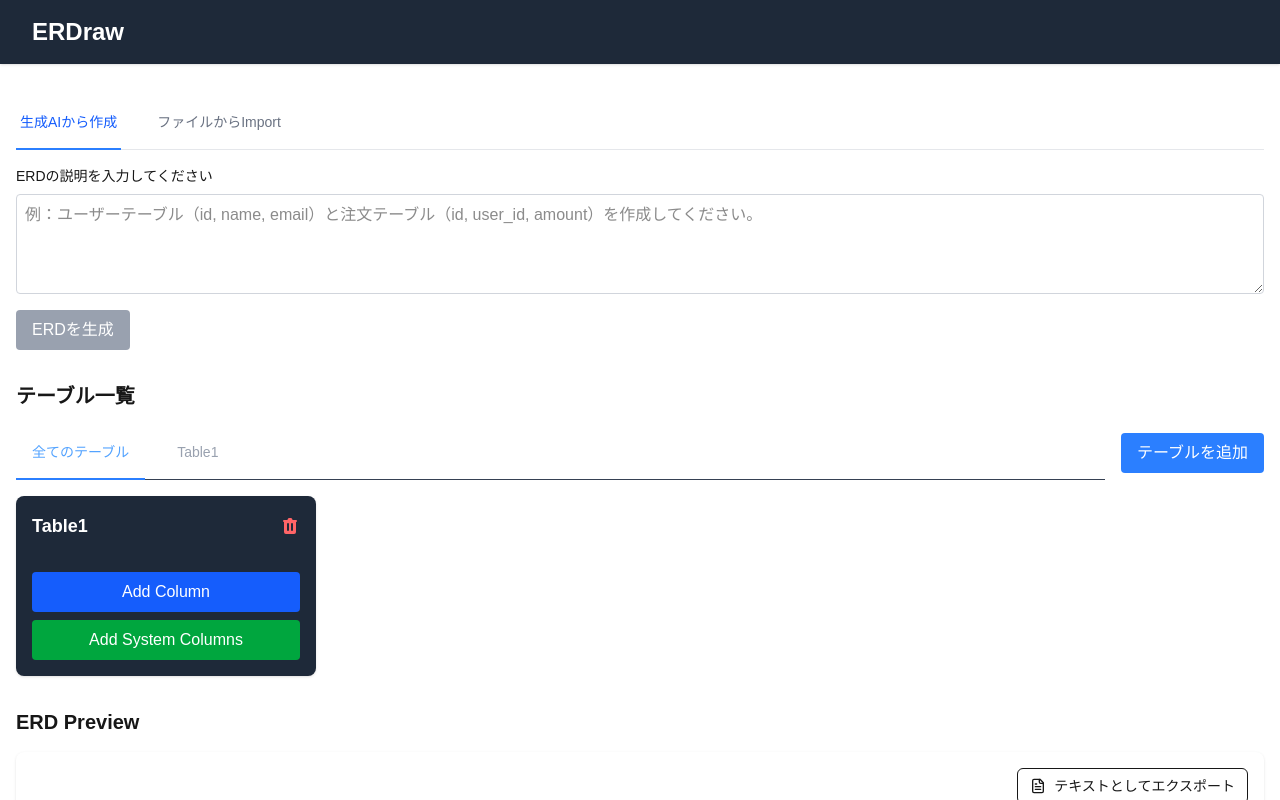
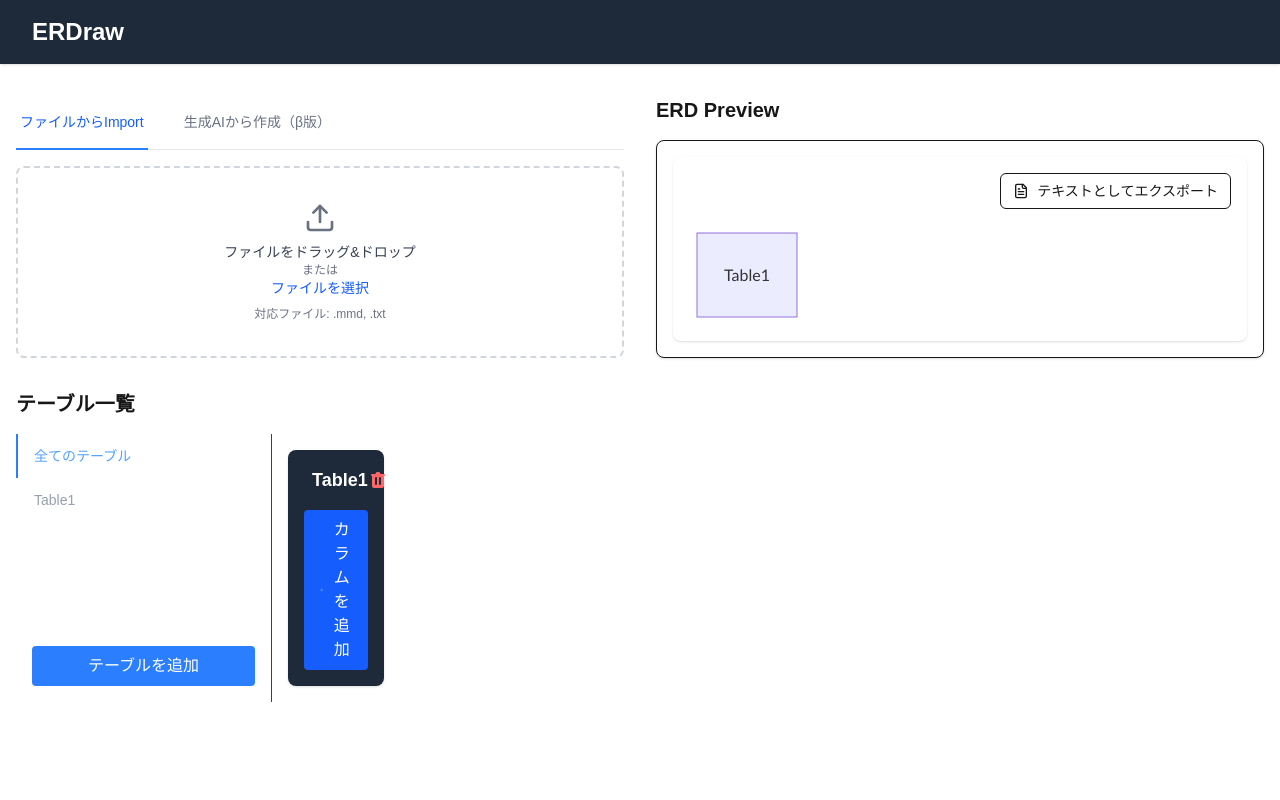
Before and after one commit to sivertigo/scope-forges, a Next.js app: page / in a window 1280 px wide. Both pictures are taken after a click on the button "テーブルを追加". Shown: the top 800 px of the page. Built offline with nearby package versions, Linux system fonts and the light colour scheme.

Commit message:
UI改善: カラム表示の切り替え機能追加、ERD作成メニューのデフォルト選択変更、テーブルタブのレイアウト調整、アイコンの追加

```diff
--- a/src/components/ColumnEditor.tsx
+++ b/src/components/ColumnEditor.tsx
@@ -191,31 +191,39 @@ export default function ColumnEditor({
         </div>
       ) : (
         <div
-          className="flex items-center justify-between"
+          className="flex items-start justify-between"
           onClick={() => setIsEditing(true)}
         >
-          <div>
-            <span className="font-medium text-white">{column.name}</span>
-            <span className="text-gray-300 ml-2">({column.type})</span>
-            {column.isPrimaryKey && (
-              <span className="ml-2 text-blue-400">PK</span>
-            )}
-            {column.isForeignKey && (
-              <span className="ml-2 text-purple-400">FK</span>
-            )}
-            {column.comment && (
-              <span className="ml-2 text-gray-400">{`${column.comment}`}</span>
-            )}
+          <div className="flex-1 min-w-0">
+            <div className="flex flex-wrap items-center gap-x-2">
+              <span className="font-medium text-white">{column.name}</span>
+              <span className="text-gray-300">({column.type})</span>
+              {column.isPrimaryKey && <span className="text-blue-400">PK</span>}
+              {column.isForeignKey && (
+                <span className="text-purple-400">FK</span>
+              )}
+              {column.comment && (
+                <span className="text-gray-400 break-words">
+                  {column.comment}
+                </span>
+              )}
+            </div>
           </div>
-          <div className="flex items-center space-x-2">
+          <div className="flex items-center space-x-2 flex-shrink-0">
             <button
-              onClick={() => setIsEditing(true)}
+              onClick={(e) => {
+                e.stopPropagation();
+                setIsEditing(true);
+              }}
               className="text-blue-400 hover:text-blue-300"
             >
               <EditIcon />
             </button>
             <button
-              onClick={handleDelete}
+              onClick={(e) => {
+                e.stopPropagation();
+                handleDelete();
+              }}
               className="text-red-400 hover:text-red-300"
             >
               <DeleteIcon />
--- a/src/components/ERDCreateMenu.tsx
+++ b/src/components/ERDCreateMenu.tsx
@@ -12,22 +12,12 @@ interface ERDCreatorProps {
 type CreationMethod = "ai" | "import";
 
 export default function ERDCreateMenu({ onTablesGenerated }: ERDCreatorProps) {
-  const [activeMethod, setActiveMethod] = useState<CreationMethod>("ai");
+  const [activeMethod, setActiveMethod] = useState<CreationMethod>("import");
 
   return (
     <div className="space-y-4">
       <div className="border-b border-gray-200">
         <nav className="-mb-px flex space-x-8" aria-label="ERD作成方法">
-          <button
-            onClick={() => setActiveMethod("ai")}
-            className={`${
-              activeMethod === "ai"
-                ? "border-blue-500 text-blue-600"
-                : "border-transparent text-gray-500 hover:text-gray-700 hover:border-gray-300"
-            } whitespace-nowrap py-4 px-1 border-b-2 font-medium text-sm`}
-          >
-            生成AIから作成
-          </button>
           <button
             onClick={() => setActiveMethod("import")}
             className={`${
@@ -37,6 +27,16 @@ export default function ERDCreateMenu({ onTablesGenerated }: ERDCreatorProps) {
             } whitespace-nowrap py-4 px-1 border-b-2 font-medium text-sm`}
           >
             ファイルからImport
+          </button>
+          <button
+            onClick={() => setActiveMethod("ai")}
+            className={`${
+              activeMethod === "ai"
+                ? "border-blue-500 text-blue-600"
+                : "border-transparent text-gray-500 hover:text-gray-700 hover:border-gray-300"
+            } whitespace-nowrap py-4 px-1 border-b-2 font-medium text-sm`}
+          >
+            生成AIから作成（β版）
           </button>
         </nav>
       </div>
--- a/src/components/GUIEditor.tsx
+++ b/src/components/GUIEditor.tsx
@@ -27,6 +27,7 @@ export default function GUIEditor() {
   };
 
   return (
+    <div className="grid grid-cols-1 md:grid-cols-2 gap-8">
       <div className="space-y-8">
         <ERDCreateMenu onTablesGenerated={setTables} />
 
@@ -39,10 +40,13 @@ export default function GUIEditor() {
             onAddTable={addTable}
           />
         </div>
+      </div>
 
-      <div className="mt-8">
+      <div className="sticky top-4">
         <h2 className="text-xl font-bold mb-4">ERD Preview</h2>
+        <div className="border rounded-lg p-4 bg-white shadow-sm">
           <ERDPreview tables={tables} />
+        </div>
       </div>
     </div>
   );
--- a/src/components/TableEditor.tsx
+++ b/src/components/TableEditor.tsx
@@ -3,7 +3,9 @@
 import { useState } from "react";
 import Column from "@/components/ColumnEditor";
 import { TableData, ColumnData } from "@/data/definition";
-import { DeleteIcon } from "./ui/icon";
+import { DeleteIcon, PlusIcon } from "./ui/icon";
+
+const DEFAULT_VISIBLE_COLUMNS = 6;
 
 type TableProps = {
   table: TableData;
@@ -20,6 +22,8 @@ export default function Table({
 }: TableProps) {
   const [isTitleEditing, setIsTitleEditing] = useState(false);
   const [tableName, setTableName] = useState(table.name);
+  const [showAllColumns, setShowAllColumns] = useState(false);
+  const [isAddMenuOpen, setIsAddMenuOpen] = useState(false);
 
   const moveColumn = (columnId: string, direction: "up" | "down") => {
     const currentIndex = table.columns.findIndex((c) => c.id === columnId);
@@ -42,7 +46,7 @@ export default function Table({
 
   const addColumn = () => {
     const newColumn: ColumnData = {
-      id: Date.now().toString(),
+      id: (table.columns.length + 1).toString(),
       name: "column" + (table.columns.length + 1),
       type: "text",
       isPrimaryKey: false,
@@ -116,6 +120,11 @@ export default function Table({
   return (
     <div className="bg-gray-800 rounded-lg shadow p-4 max-w-[500px]">
       <div className="flex items-center justify-between mb-4">
+        <div className="flex items-center space-x-2">
+          <button
+            onClick={() => setShowAllColumns(!showAllColumns)}
+            className="text-gray-400 hover:text-white"
+          ></button>
           {isTitleEditing ? (
             <div className="flex items-center space-x-2">
               <input
@@ -144,6 +153,7 @@ export default function Table({
               {table.name}
             </h3>
           )}
+        </div>
         <button
           onClick={handleDelete}
           className="text-red-400 hover:text-red-300"
@@ -152,7 +162,9 @@ export default function Table({
         </button>
       </div>
       <div className="space-y-2">
-        {table.columns.map((column, index) => (
+        {table.columns
+          .slice(0, showAllColumns ? undefined : DEFAULT_VISIBLE_COLUMNS)
+          .map((column, index) => (
             <div key={column.id} className="flex items-center space-x-2 w-full">
               <div className="flex flex-col space-y-0.5">
                 <button
@@ -194,18 +206,55 @@ export default function Table({
             </div>
           ))}
       </div>
+      {table.columns.length > DEFAULT_VISIBLE_COLUMNS && !showAllColumns && (
         <button
-        onClick={addColumn}
-        className="mt-4 px-4 py-2 bg-blue-600 text-white rounded w-full hover:bg-blue-700"
+          onClick={() => setShowAllColumns(true)}
+          className="mt-2 px-4 py-2 bg-gray-600 text-white rounded w-full hover:bg-gray-700"
         >
-        Add Column
+          残り{table.columns.length - DEFAULT_VISIBLE_COLUMNS}カラムを表示
         </button>
+      )}
+      {showAllColumns && (
         <button
-        onClick={addSystemColumns}
-        className="mt-2 px-4 py-2 bg-green-600 text-white rounded w-full hover:bg-green-700"
+          onClick={() => setShowAllColumns(false)}
+          className="mt-2 px-4 py-2 bg-gray-600 text-white rounded w-full hover:bg-gray-700"
         >
-        Add System Columns
+          最初の{DEFAULT_VISIBLE_COLUMNS}カラムのみ表示
         </button>
+      )}
+      <div className="relative mt-4">
+        <button
+          onClick={() => setIsAddMenuOpen(!isAddMenuOpen)}
+          className="flex items-center justify-center w-full px-4 py-2 bg-blue-600 text-white rounded hover:bg-blue-700"
+        >
+          <PlusIcon className="w-4 h-4 mr-2" />
+          カラムを追加
+        </button>
+        {isAddMenuOpen && (
+          <div className="absolute left-0 right-0 mt-1 bg-gray-700 rounded shadow-lg z-10">
+            <button
+              onClick={() => {
+                addColumn();
+                setIsAddMenuOpen(false);
+              }}
+              className="w-full px-4 py-2 text-left text-white hover:bg-gray-600 rounded-t"
+            >
+              通常カラムを追加
+            </button>
+            <div className="border-t border-gray-600">
+              <button
+                onClick={() => {
+                  addSystemColumns();
+                  setIsAddMenuOpen(false);
+                }}
+                className="w-full px-4 py-2 text-left text-gray-400 hover:bg-gray-600 hover:text-white rounded-b"
+              >
+                システムカラムを追加
+              </button>
+            </div>
+          </div>
+        )}
+      </div>
     </div>
   );
 }
--- a/src/components/TableTabs.tsx
+++ b/src/components/TableTabs.tsx
@@ -35,17 +35,13 @@ export default function TableTabs({
   }
 
   return (
-    <div className="w-full">
-      <div className="flex justify-between items-center mb-4">
-        <div className="border-b border-gray-700 flex-1">
-          <nav
-            className="-mb-px flex space-x-4 overflow-x-auto"
-            aria-label="テーブル一覧"
-          >
+    <div className="w-full flex">
+      <div className="w-64 flex-shrink-0 border-r border-gray-700">
+        <div className="flex flex-col h-full">
           <button
             onClick={() => setActiveTab("all")}
             className={cn(
-                "whitespace-nowrap py-4 px-4 border-b-2 font-medium text-sm",
+              "w-full text-left py-3 px-4 border-l-2 font-medium text-sm",
               activeTab === "all"
                 ? "border-blue-500 text-blue-400"
                 : "border-transparent text-gray-400 hover:text-gray-300 hover:border-gray-300"
@@ -58,7 +54,7 @@ export default function TableTabs({
               key={table.id}
               onClick={() => setActiveTab(table.id)}
               className={cn(
-                  "whitespace-nowrap py-4 px-4 border-b-2 font-medium text-sm",
+                "w-full text-left py-3 px-4 border-l-2 font-medium text-sm",
                 activeTab === table.id
                   ? "border-blue-500 text-blue-400"
                   : "border-transparent text-gray-400 hover:text-gray-300 hover:border-gray-300"
@@ -67,19 +63,20 @@ export default function TableTabs({
               {table.name}
             </button>
           ))}
-          </nav>
-        </div>
+          <div className="mt-auto p-4">
             <button
               onClick={onAddTable}
-          className="ml-4 px-4 py-2 bg-blue-500 text-white rounded hover:bg-blue-600 whitespace-nowrap"
+              className="w-full px-4 py-2 bg-blue-500 text-white rounded hover:bg-blue-600"
             >
               テーブルを追加
             </button>
           </div>
+        </div>
+      </div>
 
-      <div className="mt-4">
+      <div className="flex-1 p-4">
         {activeTab === "all" ? (
-          <div className="grid grid-cols-1 md:grid-cols-2 lg:grid-cols-4 gap-4">
+          <div className="grid grid-cols-1 md:grid-cols-2 lg:grid-cols-3 gap-4">
             {tables.map((table) => (
               <div key={table.id} className="w-full">
                 <TableEditor
--- a/src/components/ui/icon.tsx
+++ b/src/components/ui/icon.tsx
@@ -24,4 +24,60 @@ const EditIcon = () => (
     <path d="M13.586 3.586a2 2 0 112.828 2.828l-.793.793-2.828-2.828.793-.793zM11.379 5.793L3 14.172V17h2.828l8.38-8.379-2.83-2.828z" />
   </svg>
 );
+
+export function ChevronDownIcon() {
+  return (
+    <svg
+      xmlns="http://www.w3.org/2000/svg"
+      width="24"
+      height="24"
+      viewBox="0 0 24 24"
+      fill="none"
+      stroke="currentColor"
+      strokeWidth="2"
+      strokeLinecap="round"
+      strokeLinejoin="round"
+    >
+      <path d="m6 9 6 6 6-6" />
+    </svg>
+  );
+}
+
+export function ChevronUpIcon() {
+  return (
+    <svg
+      xmlns="http://www.w3.org/2000/svg"
+      width="24"
+      height="24"
+      viewBox="0 0 24 24"
+      fill="none"
+      stroke="currentColor"
+      strokeWidth="2"
+      strokeLinecap="round"
+      strokeLinejoin="round"
+    >
+      <path d="m18 15-6-6-6 6" />
+    </svg>
+  );
+}
+
+export function PlusIcon({ className }: { className?: string }) {
+  return (
+    <svg
+      xmlns="http://www.w3.org/2000/svg"
+      fill="none"
+      viewBox="0 0 24 24"
+      strokeWidth={1.5}
+      stroke="currentColor"
+      className={className}
+    >
+      <path
+        strokeLinecap="round"
+        strokeLinejoin="round"
+        d="M12 4.5v15m7.5-7.5h-15"
+      />
+    </svg>
+  );
+}
+
 export { DeleteIcon, EditIcon };
```
Lines whose indentation alone changed are shown as unchanged.
